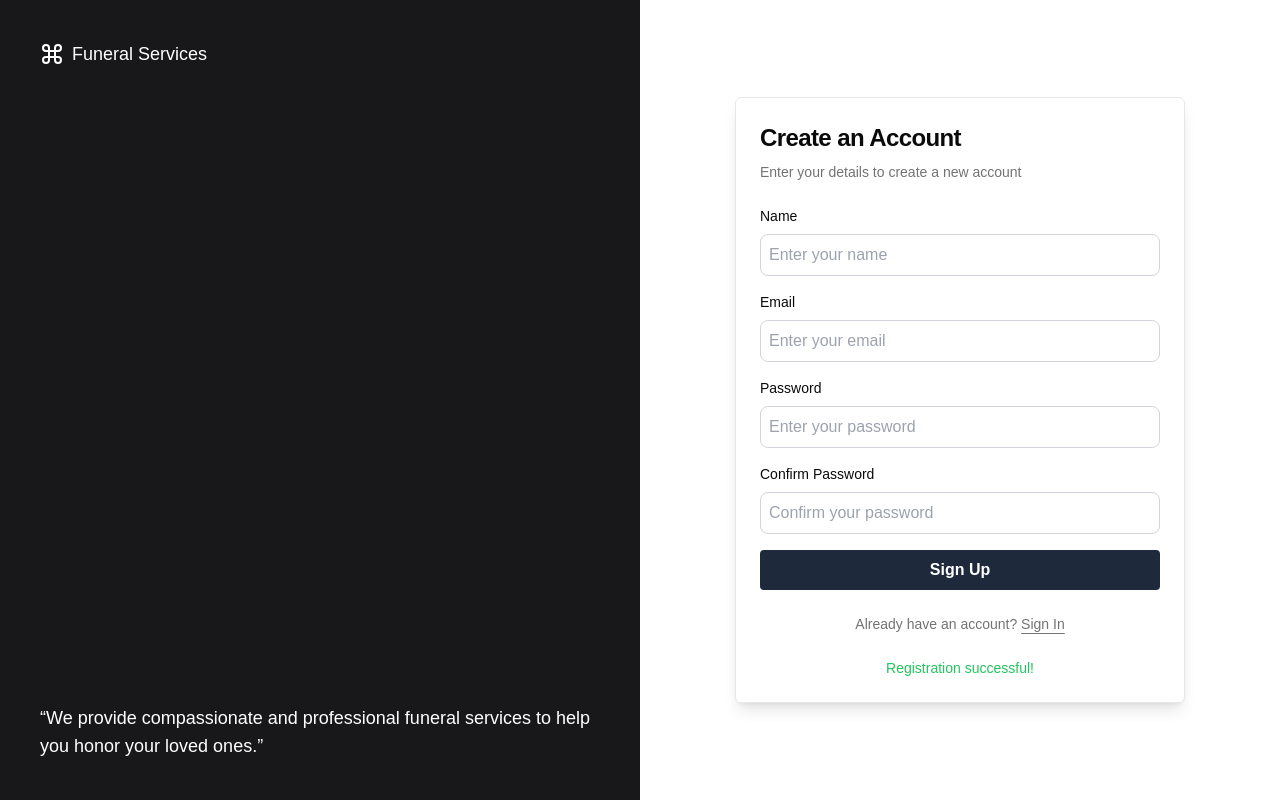
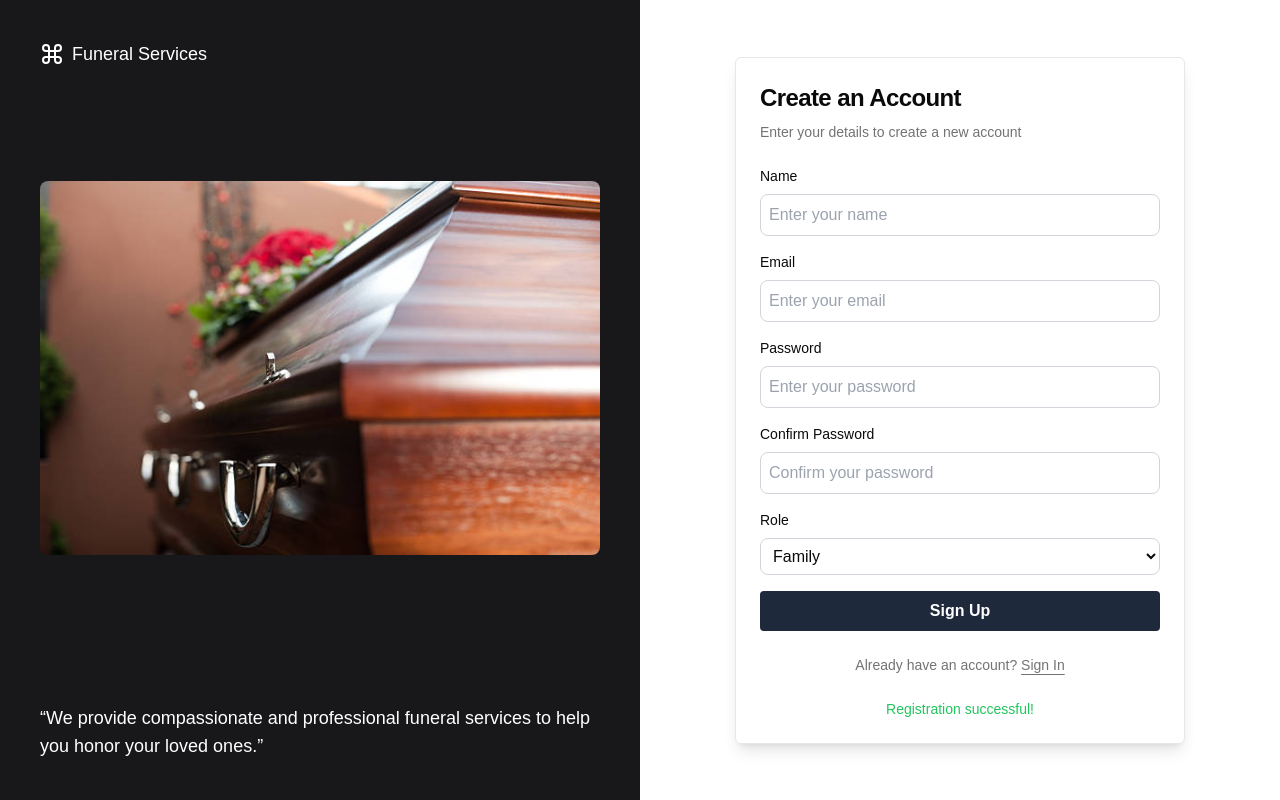
Before and after one commit to Anjanapramod/Final-Farewall, a Next.js app: page /auth/register in a window 1280 px wide. Built offline with nearby package versions, Linux system fonts and the light colour scheme.

Commit message:
Ui fixes plus navigation

```diff
--- a/app/(root)/auth/layout.tsx
+++ b/app/(root)/auth/layout.tsx
@@ -1,4 +1,5 @@
 "use client";
+import Image from "next/image";
 import React from "react";
 
 const layout = ({
@@ -25,6 +26,15 @@ const layout = ({
           </svg>
           Funeral Services
         </div>
+        <div className="relative z-20 flex justify-start items-center text-lg font-medium h-5/6">
+          <Image
+            src={"/image.jpg"}
+            alt="Funeral Services"
+            width={750}
+            height={500}
+            className="rounded-lg"
+          />
+        </div>
         <div className="relative z-20 mt-auto">
           <blockquote className="space-y-2">
             <p className="text-lg">
--- a/app/(root)/auth/login/page.tsx
+++ b/app/(root)/auth/login/page.tsx
@@ -1,9 +1,9 @@
-"use client"
-import {useEffect, useState} from "react";
-import {useRouter} from "next/navigation";
-import {useDispatch, useSelector} from "react-redux";
-import {postLogin} from "@/app/store/slices/userSlice";
-import {AppDispatch, RootState} from "@/app/store/store";
+"use client";
+import { useEffect, useState } from "react";
+import { useRouter } from "next/navigation";
+import { useDispatch, useSelector } from "react-redux";
+import { postLogin } from "@/app/store/slices/userSlice";
+import { AppDispatch, RootState } from "@/app/store/store";
 import Link from "next/link";
 
 export default function Page() {
@@ -16,9 +16,7 @@ export default function Page() {
 
   const handleSubmit = (e: React.FormEvent) => {
     e.preventDefault();
-        dispatch(postLogin(
-            { email, password }
-        ));
+    dispatch(postLogin({ email, password }));
   };
 
   useEffect(() => {
@@ -26,7 +24,7 @@ export default function Page() {
       alert(error);
     } else if (user && user.token) {
       if (user.role === "ADMIN") {
-                router.push("/dashboard/admin");
+        router.push("/dashboard/admin/manage-funeral-parlors");
         return;
       } else if (user.role === "USER") {
         router.push("/dashboard/user");
@@ -34,7 +32,6 @@ export default function Page() {
       }
     }
   }, [user, error, router]);
-
 
   return (
     <div className="lg:p-8">
@@ -49,7 +46,6 @@ export default function Page() {
         </div>
 
         {error && <div className="text-red-500 text-center">{error}</div>}
-
 
         <form className="flex flex-col space-y-4" onSubmit={handleSubmit}>
           <div className="flex flex-col space-y-2">
@@ -82,9 +78,7 @@ export default function Page() {
             />
           </div>
 
-                    <button
-                        type="submit"
-                        className="button">
+          <button type="submit" className="button">
             Sign In
           </button>
         </form>
--- a/app/(root)/auth/register/page.tsx
+++ b/app/(root)/auth/register/page.tsx
@@ -42,7 +42,9 @@ const Page = () => {
     dispatch(postRegister(formData));
   };
 
-  const handleChange = (e: React.ChangeEvent<HTMLInputElement>) => {
+  const handleChange = (
+    e: React.ChangeEvent<HTMLInputElement | HTMLSelectElement>
+  ) => {
     const { name, value } = e.target;
     setFormData({
       ...formData,
@@ -57,7 +59,7 @@ const Page = () => {
       email: "",
       password: "",
       confirmPassword: "",
-      role: "ADMIN",
+      role: "USER",
     });
   };
 
@@ -138,6 +140,23 @@ const Page = () => {
             />
           </div>
 
+          {/* Role Selection Dropdown */}
+          <div className="flex flex-col space-y-2">
+            <label htmlFor="role" className="text-sm font-medium">
+              Role
+            </label>
+            <select
+              id="role"
+              name="role"
+              value={formData.role}
+              onChange={handleChange}
+              className="input"
+            >
+              <option value="USER">Family</option>
+              <option value="ADMIN">Funeral Home</option>
+            </select>
+          </div>
+
           {/* Submit Button */}
           <button type="submit" className="button">
             {"Sign Up"}
--- a/app/components/cta-section.tsx
+++ b/app/components/cta-section.tsx
@@ -1,6 +1,8 @@
 import { Button } from "@/components/ui/button";
+import { useRouter } from "next/navigation";
 
 export default function CTASection() {
+  const router = useRouter();
   return (
     <section className="py-20 bg-gray-800 text-white">
       <div className="container mx-auto px-4 text-center">
@@ -15,10 +17,20 @@ export default function CTASection() {
             size="lg"
             variant="outline"
             className="bg-white text-gray-800 hover:bg-gray-100"
+            onClick={() => {
+              router.push("/auth/register");
+            }}
           >
             Sign Up as a Funeral Home
           </Button>
-          <Button size="lg">Find a Funeral Home</Button>
+          <Button
+            onClick={() => {
+              router.push("/auth/register");
+            }}
+            size="lg"
+          >
+            Find a Funeral Home
+          </Button>
         </div>
       </div>
     </section>
--- a/app/components/hero-section.tsx
+++ b/app/components/hero-section.tsx
@@ -1,24 +1,54 @@
-import { Button } from "@/components/ui/button"
-import { Input } from "@/components/ui/input"
+import { Button } from "@/components/ui/button";
+// import { Input } from "@/components/ui/input";
+import { useRouter } from "next/navigation";
 
 export default function HeroSection() {
+  const router = useRouter();
   return (
     <section className="py-20 bg-gray-100">
       <div className="container mx-auto px-4 text-center">
-        <h1 className="text-4xl font-bold mb-4">Connecting Compassionate Care with Those in Need</h1>
-        <p className="text-xl mb-8 max-w-2xl mx-auto">Final Farewell brings together funeral service providers and families, ensuring dignified farewells for your loved ones.</p>
+        <h1 className="text-4xl font-bold mb-4">
+          Connecting Compassionate Care with Those in Need
+        </h1>
+        <p className="text-xl mb-8 max-w-2xl mx-auto">
+          Final Farewell brings together funeral service providers and families,
+          ensuring dignified farewells for your loved ones.
+        </p>
         <div className="flex justify-center space-x-4">
-          <Button size="lg">For Funeral Homes</Button>
-          <Button size="lg" variant="outline">For Families</Button>
+          <Button
+            onClick={() => {
+              router.push("/auth/register");
+            }}
+            size="lg"
+          >
+            For Funeral Homes
+          </Button>
+          <Button
+            onClick={() => {
+              router.push("/auth/register");
+            }}
+            size="lg"
+            variant="outline"
+          >
+            For Families
+          </Button>
         </div>
-        <div className="mt-12">
-          <h2 className="text-2xl font-semibold mb-4">Find a Funeral Home Near You</h2>
+        {/* <div className="mt-12">
+          <h2 className="text-2xl font-semibold mb-4">
+            Find a Funeral Home Near You
+          </h2>
           <form className="flex justify-center max-w-md mx-auto">
-            <Input type="text" placeholder="Enter your zip code" className="rounded-r-none" />
-            <Button type="submit" className="rounded-l-none">Search</Button>
+            <Input
+              type="text"
+              placeholder="Enter your zip code"
+              className="rounded-r-none"
+            />
+            <Button type="submit" className="rounded-l-none">
+              Search
+            </Button>
           </form>
-        </div>
+        </div> */}
       </div>
     </section>
-  )
+  );
 }
--- a/app/components/inner-header.tsx
+++ b/app/components/inner-header.tsx
@@ -14,14 +14,12 @@ export default function InnerHeader() {
   const pathname = usePathname();
 
   // Mock user role (replace with actual role management logic)
-  const user = {
-    role: "ADMIN", // Change to 'USER' to test user-specific options
-  };
+  const role: string = JSON.parse(localStorage.getItem("role") as string);
 
   const options: OptionProps[] =
-    user.role === "ADMIN"
+    role === "ADMIN"
       ? [
-          { name: "Home", link: "/dashboard/admin" },
+          // { name: "Home", link: "/dashboard/admin" },
           {
             name: "Manage Funeral Parlors",
             link: "/dashboard/admin/manage-funeral-parlors",
@@ -31,11 +29,8 @@ export default function InnerHeader() {
           { name: "Bookings", link: "/dashboard/admin/bookings" },
         ]
       : [
-          { name: "Home", link: "/" },
-          { name: "Services", link: "/services" },
-          { name: "Funeral Parlors", link: "/funeral-parlors" },
-          { name: "Assets", link: "/assets" },
-          { name: "Bookings", link: "/bookings" },
+          { name: "Funeral Homes", link: "/dashboard/user" },
+          { name: "Bookings", link: "/dashboard/user/booking" },
         ];
 
   return (
--- a/app/components/testimonials-section.tsx
+++ b/app/components/testimonials-section.tsx
@@ -1,4 +1,4 @@
-import Image from "next/image";
+import { CircleUserRound } from "lucide-react";
 
 export default function TestimonialsSection() {
   const testimonials = [
@@ -27,13 +27,7 @@ export default function TestimonialsSection() {
             <div key={index} className="bg-white p-6 rounded-lg shadow-md">
               <p className="mb-4 text-gray-600 italic">{testimonial.quote}</p>
               <div className="flex items-center">
-                <Image
-                  src={`/placeholder.svg?height=50&width=50`}
-                  width={50}
-                  height={50}
-                  alt={testimonial.author}
-                  className="rounded-full mr-4"
-                />
+                <CircleUserRound className="w-20 h-20 text-red-500 p-3" />
                 <div>
                   <p className="font-semibold">{testimonial.author}</p>
                   <p className="text-gray-600 text-sm">{testimonial.role}</p>
--- a/app/store/slices/userSlice.ts
+++ b/app/store/slices/userSlice.ts
@@ -22,7 +22,7 @@ const initialState: UserState = {
     email: "",
     role: "",
   },
-    error: null
+  error: null,
 };
 
 // USER LOGIN
@@ -34,14 +34,17 @@ export const postLogin = createAsyncThunk(
       const response = await axios.post("/api/users/login", data);
       const k: StandardResponse = response.data as StandardResponse;
       if (k.code === 200) {
-                console.log(k)
-                localStorage.setItem("user", JSON.stringify(k.data));
+        console.log(k);
+        const user = k.data as User;
+        localStorage.setItem("user", JSON.stringify(user));
+        localStorage.setItem("role", JSON.stringify(user.role));
         return k.data;
       } else {
         return rejectWithValue(k.message);
       }
     } catch (error) {
-            const errorMessage = error instanceof Error ? error.message : "An unknown error occurred";
+      const errorMessage =
+        error instanceof Error ? error.message : "An unknown error occurred";
       return rejectWithValue(errorMessage);
     }
   }
@@ -57,13 +60,13 @@ export const postRegister = createAsyncThunk(
       const k: StandardResponse = response.data as StandardResponse;
 
       if (k.code == 201) {
-                return k.data
+        return k.data;
       } else {
-                return rejectWithValue(k.message)
+        return rejectWithValue(k.message);
       }
-
     } catch (error) {
-            const errorMessage = error instanceof Error ? error.message : "An unknown error occurred";
+      const errorMessage =
+        error instanceof Error ? error.message : "An unknown error occurred";
       return rejectWithValue(errorMessage);
     }
   }
@@ -76,11 +79,9 @@ const userSlice = createSlice({
     logout: (state) => {
       state.user = null;
       state.error = null;
-
     },
   },
   extraReducers: (builder) => {
-
     // LOGIN CASES
     builder.addCase(postLogin.fulfilled, (state, action) => {
       state.user = action.payload as User;
@@ -98,13 +99,11 @@ const userSlice = createSlice({
       state.user = action.payload as User;
       console.log("User registered:", state.user);
       state.error = null;
-
     });
     builder.addCase(postRegister.rejected, (state, action) => {
-            console.log("REJECTSD")
-            console.log(action.payload)
+      console.log("REJECTSD");
+      console.log(action.payload);
       state.error = action.payload as string;
-
     });
   },
 });
```
Also changed, not shown: public/image.jpg (added). Lines whose indentation alone changed are shown as unchanged.
